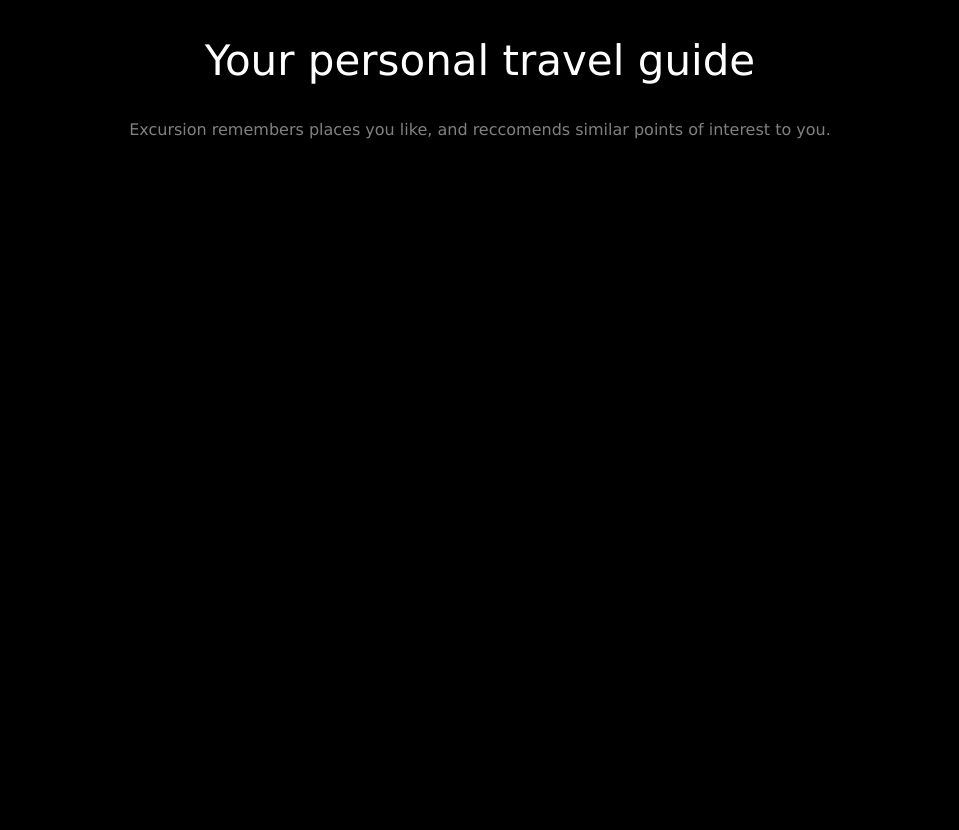
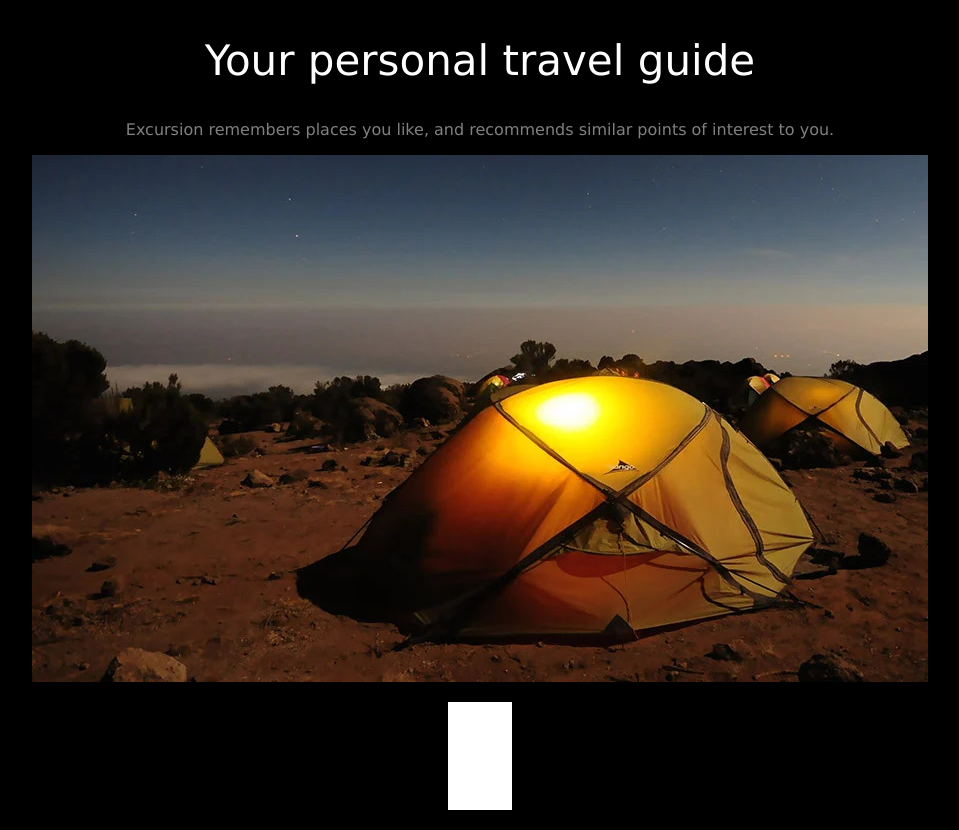
Before and after one commit to sarahleah/excursion-project, a plain HTML site: page index.html in a window 1280 px wide. Shown: the part 371-1201 px from the top of the page, without its empty margins (160-1119 px from the left). Before the commit the page ends 800 px from the top, so only its background shows below. Drawn offline with Linux system fonts and the light colour scheme.

Commit message:
Added images

```diff
--- a/index.html
+++ b/index.html
@@ -13,6 +13,12 @@
             <source src="resources/Videos/excursion (1).mp4" type="video/mp4">
         </video>
         <h2>Your personal travel guide</h2>
-        <p>Excursion remembers places you like, and reccomends similar points of interest to you.</p>
+        <p>Excursion remembers places you like, and recommends similar points of interest to you.</p>
     </main>
+    <figure>
+        <img src="resources/photos/camp.jpeg" alt="A tent lit up at night">
+    </figure>
+    <figure>
+        <img src="resources/photos/phone.jpg" alt="An icon of an iPhone">
+    </figure>
 </html>
```
